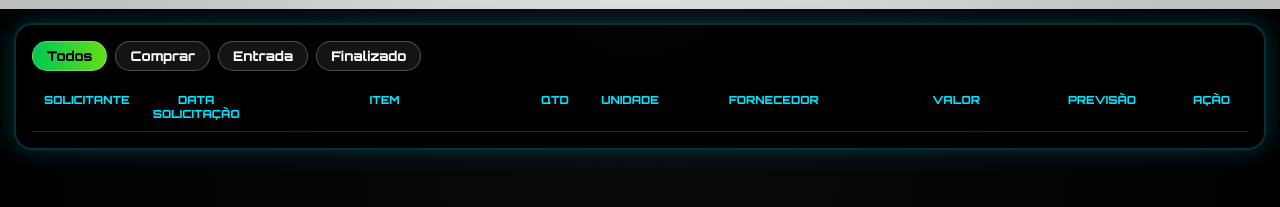
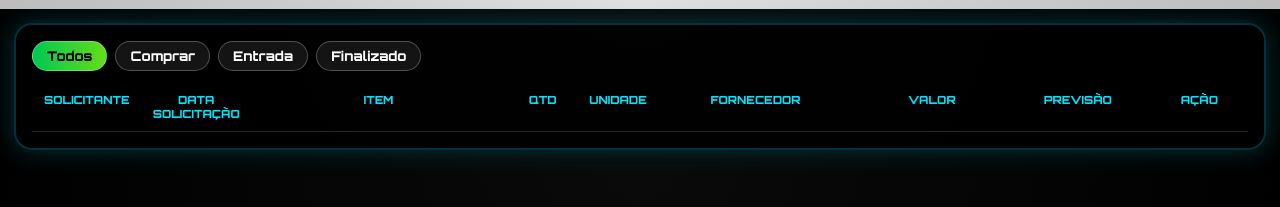
Before and after one commit to tadaucezar-rgb/cronograma_oficina, a plain HTML site: page compras.html in a window 1280 px wide. Shown: the part 51-258 px from the top of the page. Drawn offline with Linux system fonts and the light colour scheme; no server answers.

Commit message:
compras.html

```diff
--- a/compras.html
+++ b/compras.html
@@ -63,13 +63,13 @@ button{padding:8px 12px;border-radius:12px;border:none;font-family:'Orbitron';fo
 <colgroup>
         <col style="width:9%">
         <col style="width:9%">
-        <col style="width:22%">
+        <col style="width:21%">
         <col style="width:6%">
         <col style="width:6%">
-        <col style="width:18%">
+        <col style="width:17%">
         <col style="width:12%">
         <col style="width:12%">
-        <col style="width:6%">
+        <col style="width:8%">
       </colgroup>
 
       <thead>
```
